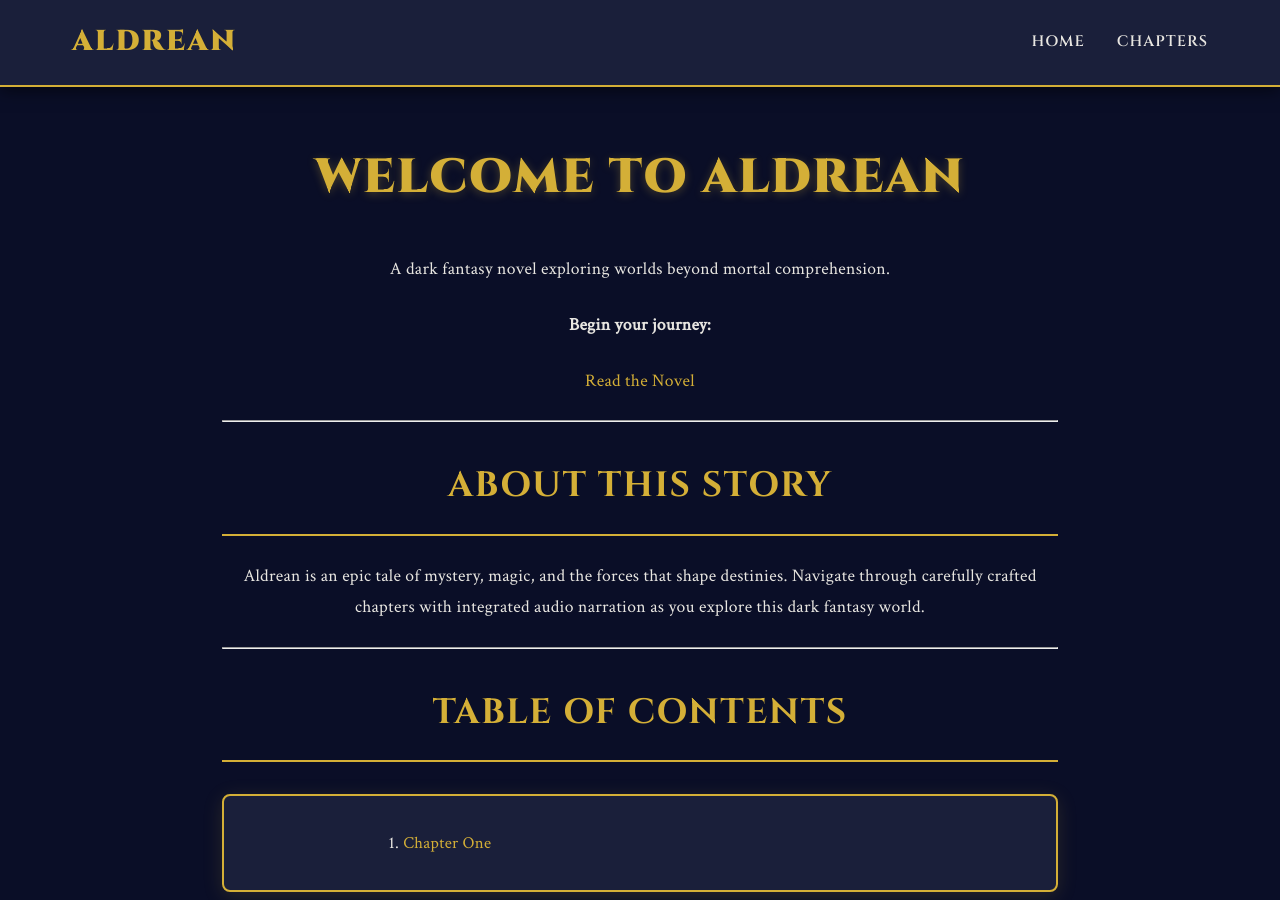
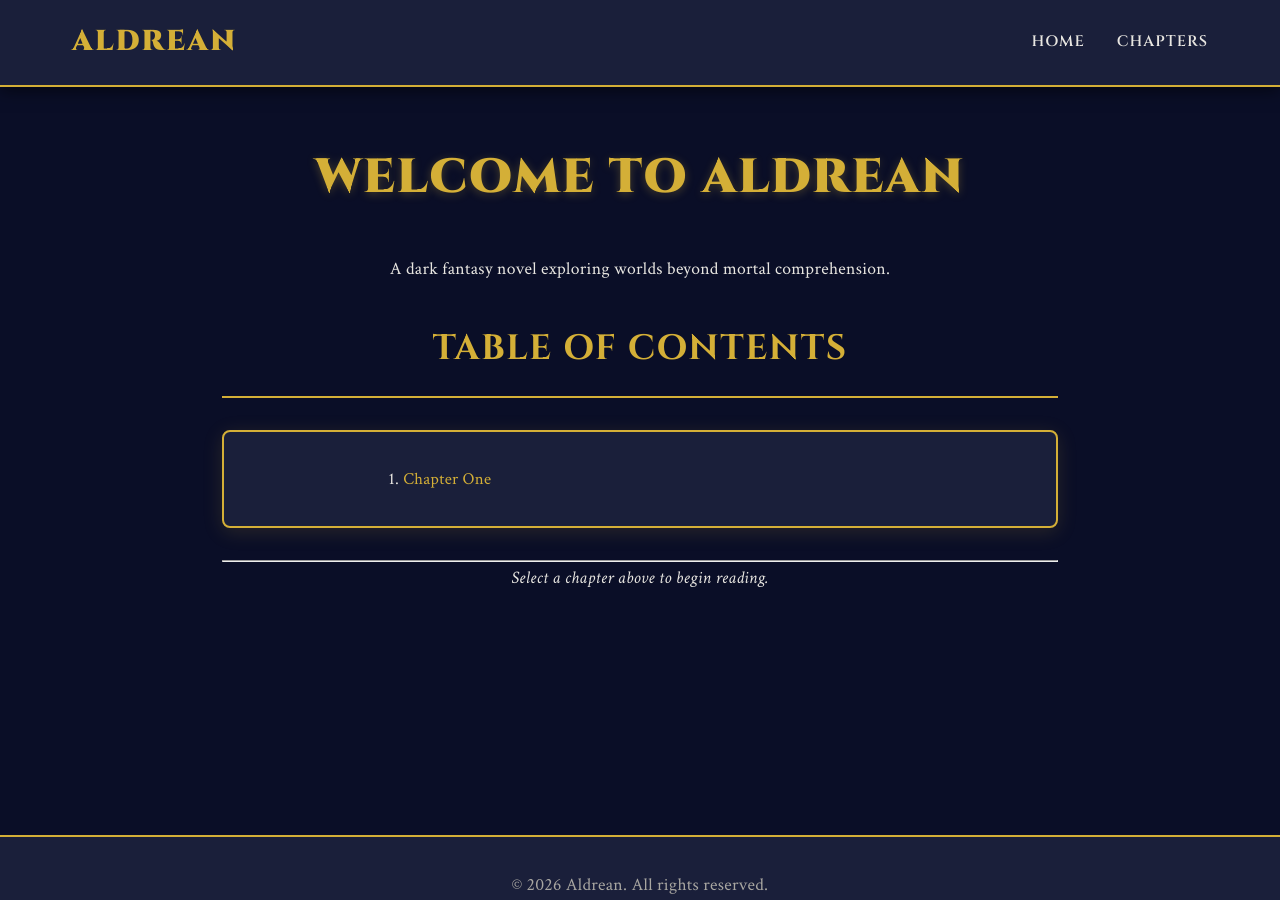
Before and after one commit to Nitro-Supreme/Aldrean, a Jekyll site: the page built from index.md, in a window 1280 px wide and 900 px high. Built offline with Jekyll 4.4.1, drawn with Linux system fonts in a browser that asks for light colours; some of the changed text lies outside the part shown.

Commit message:
Remove About section and simplify home page

```diff
--- a/index.md
+++ b/index.md
@@ -6,18 +6,6 @@ title: Aldrean
 # Welcome to Aldrean
 
 A dark fantasy novel exploring worlds beyond mortal comprehension.
-
-**Begin your journey:**
-
-[Read the Novel](#table-of-contents)
-
----
-
-## About This Story
-
-Aldrean is an epic tale of mystery, magic, and the forces that shape destinies. Navigate through carefully crafted chapters with integrated audio narration as you explore this dark fantasy world.
-
----
 
 ## Table of Contents
 
@@ -33,4 +21,4 @@ Aldrean is an epic tale of mystery, magic, and the forces that shape destinies.
 
 ---
 
-*Use the navigation menu to explore chapters, or select from the table of contents above.*
+*Select a chapter above to begin reading.*
```
